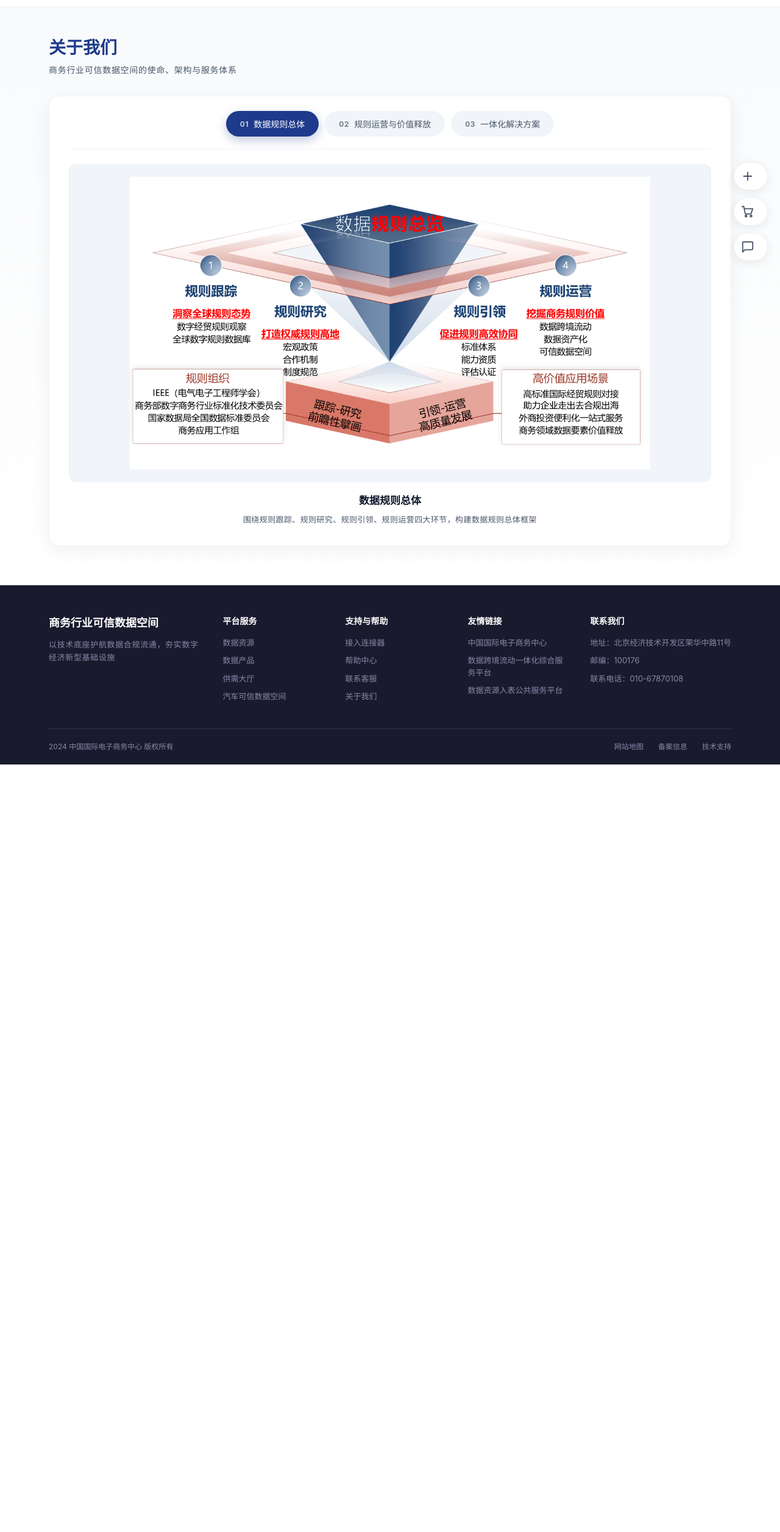
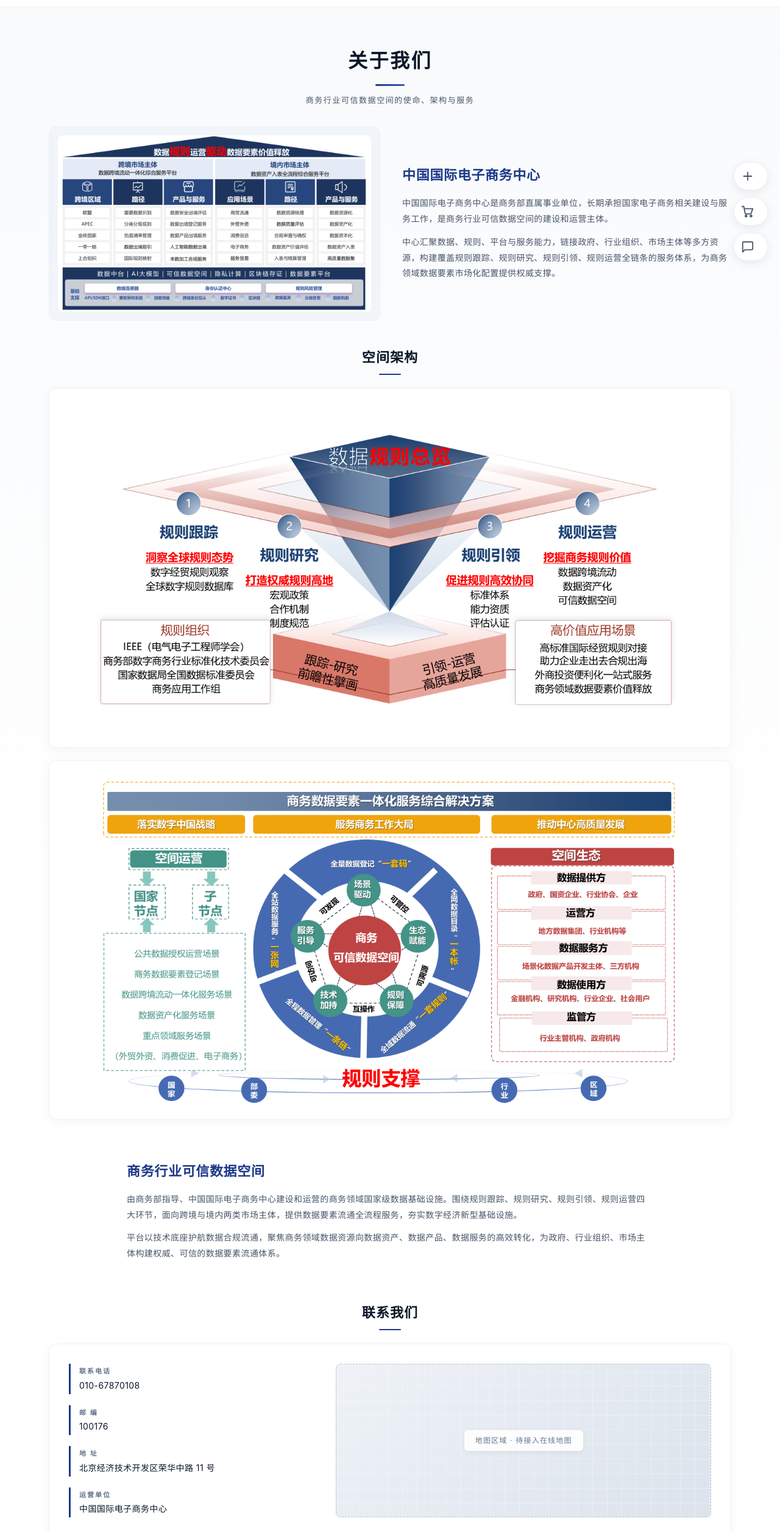
Before and after one commit to poxuxuxux/trusted-data-space, a plain HTML site: page about.html in a window 1280 px wide. Shown: the part 53-2566 px from the top of the page at 61% size. Before the commit the page ends 1307 px from the top, so only its background shows below. Drawn offline with Linux system fonts and the light colour scheme.

Commit message:
更新可信数据空间页面样式与交互

```diff
--- a/about.html
+++ b/about.html
@@ -80,55 +80,72 @@
   <!-- 主体内容 -->
   <main class="page-main about-main">
     <div class="container">
-      <h1 class="page-title">关于我们</h1>
-      <p class="page-desc">商务行业可信数据空间的使命、架构与服务体系</p>
+      <header class="about-hero">
+        <h1>关于我们</h1>
+        <p>商务行业可信数据空间的使命、架构与服务</p>
+      </header>
 
-      <section class="about-gallery" id="aboutGallery">
-        <div class="about-tabs">
-          <button class="about-tab active">
-            <span class="about-tab-num">01</span>
-            <span>数据规则总体</span>
-          </button>
-          <button class="about-tab">
-            <span class="about-tab-num">02</span>
-            <span>规则运营与价值释放</span>
-          </button>
-          <button class="about-tab">
-            <span class="about-tab-num">03</span>
-            <span>一体化解决方案</span>
-          </button>
+      <!-- 1. 空间介绍：左图右文 -->
+      <section class="about-section about-intro">
+        <div class="about-media">
+          <img src="./assets/images/关于我们/slide2.png" alt="数据规则运营与价值释放">
         </div>
+        <div class="about-text">
+          <h2>中国国际电子商务中心</h2>
+          <p>中国国际电子商务中心是商务部直属事业单位，长期承担国家电子商务相关建设与服务工作，是商务行业可信数据空间的建设和运营主体。</p>
+          <p>中心汇聚数据、规则、平台与服务能力，链接政府、行业组织、市场主体等多方资源，构建覆盖规则跟踪、规则研究、规则引领、规则运营全链条的服务体系，为商务领域数据要素市场化配置提供权威支撑。</p>
+        </div>
+      </section>
 
-        <div class="about-stage">
-          <figure class="about-panel active">
-            <div class="about-panel-frame">
-              <img src="./assets/images/关于我们/slide1.png" alt="数据规则总体">
+      <!-- 2. 空间架构：居中标题 + 两张大图 -->
+      <section class="about-section about-arch">
+        <h2 class="about-section-title">空间架构</h2>
+        <div class="about-arch-stack">
+          <div class="about-arch-frame">
+            <img src="./assets/images/关于我们/slide1.png" alt="数据规则总体">
+          </div>
+          <div class="about-arch-frame">
+            <img src="./assets/images/关于我们/slide3.png" alt="商务数据要素一体化服务综合解决方案">
+          </div>
+        </div>
+      </section>
+
+      <!-- 3. 公司介绍：纯文字 -->
+      <section class="about-section about-company about-company-text-only">
+        <div class="about-text">
+          <h2>商务行业可信数据空间</h2>
+          <p>由商务部指导、中国国际电子商务中心建设和运营的商务领域国家级数据基础设施。围绕规则跟踪、规则研究、规则引领、规则运营四大环节，面向跨境与境内两类市场主体，提供数据要素流通全流程服务，夯实数字经济新型基础设施。</p>
+          <p>平台以技术底座护航数据合规流通，聚焦商务领域数据资源向数据资产、数据产品、数据服务的高效转化，为政府、行业组织、市场主体构建权威、可信的数据要素流通体系。</p>
+        </div>
+      </section>
+
+
+
+      <!-- 5. 联系我们：左信息 + 右地图占位 -->
+      <section class="about-section about-contact" id="contact">
+        <h2 class="about-section-title">联系我们</h2>
+        <div class="about-contact-grid">
+          <div class="about-contact-info">
+            <div class="contact-item">
+              <span class="contact-label">联系电话</span>
+              <span>010-67870108</span>
             </div>
-            <figcaption>
-              <span class="about-panel-title">数据规则总体</span>
-              <span class="about-panel-desc">围绕规则跟踪、规则研究、规则引领、规则运营四大环节，构建数据规则总体框架</span>
-            </figcaption>
-          </figure>
-
-          <figure class="about-panel">
-            <div class="about-panel-frame">
-              <img src="./assets/images/关于我们/slide2.png" alt="数据规则运营驱动数据要素价值释放">
+            <div class="contact-item">
+              <span class="contact-label">邮 编</span>
+              <span>100176</span>
             </div>
-            <figcaption>
-              <span class="about-panel-title">数据规则运营驱动数据要素价值释放</span>
-              <span class="about-panel-desc">面向跨境与境内两类市场主体，提供规则运营全流程服务能力</span>
-            </figcaption>
-          </figure>
-
-          <figure class="about-panel">
-            <div class="about-panel-frame">
-              <img src="./assets/images/关于我们/slide3.png" alt="商务数据要素一体化服务综合解决方案">
+            <div class="contact-item">
+              <span class="contact-label">地 址</span>
+              <span>北京经济技术开发区荣华中路 11 号</span>
             </div>
-            <figcaption>
-              <span class="about-panel-title">商务数据要素一体化服务综合解决方案</span>
-              <span class="about-panel-desc">围绕空间运营、空间生态与规则支撑，形成一体化综合解决方案</span>
-            </figcaption>
-          </figure>
+            <div class="contact-item">
+              <span class="contact-label">运营单位</span>
+              <span>中国国际电子商务中心</span>
+            </div>
+          </div>
+          <div class="about-contact-map" aria-label="地图占位">
+            <span>地图区域 · 待接入在线地图</span>
+          </div>
         </div>
       </section>
     </div>
--- a/assets/css/common.css
+++ b/assets/css/common.css
@@ -461,144 +461,258 @@
 
 /* ========== 关于我们 页面 ========== */
 .about-main {
-  background: linear-gradient(180deg, #F8FAFC 0%, #FFFFFF 100%);
-}
-
-.about-gallery {
-  margin-top: 32px;
-  background: var(--white);
-  border: 1px solid var(--border-light);
-  border-radius: var(--radius-xl);
-  box-shadow: 0 8px 30px rgba(15, 23, 42, 0.06);
-  padding: 24px 32px 32px;
-}
-
-.about-tabs {
-  display: flex;
-  justify-content: center;
-  gap: 10px;
-  flex-wrap: wrap;
-  padding-bottom: 20px;
-  border-bottom: 1px solid var(--border-light);
-}
-
-.about-tab {
-  display: inline-flex;
-  align-items: center;
-  gap: 8px;
-  padding: 10px 22px;
-  border-radius: var(--radius-full);
-  background: var(--bg-section);
-  color: var(--text-secondary);
-  font-size: 14px;
-  font-weight: 500;
-  border: 1px solid transparent;
-  transition: all 0.2s;
-}
-
-.about-tab:hover {
-  background: var(--primary-bg);
-  color: var(--primary);
-}
-
-.about-tab.active {
+  background: linear-gradient(180deg, #F8FAFC 0%, #FFFFFF 60%);
+}
+
+.about-hero {
+  text-align: center;
+  padding: 16px 0 32px;
+}
+.about-hero h1 {
+  font-size: 32px;
+  font-weight: 700;
+  color: var(--text-primary);
+  letter-spacing: 0.08em;
+}
+.about-hero h1::after {
+  content: '';
+  display: block;
+  width: 48px;
+  height: 3px;
+  background: linear-gradient(90deg, var(--primary), var(--primary-light));
+  margin: 14px auto 0;
+  border-radius: 2px;
+}
+.about-hero p {
+  margin-top: 14px;
+  font-size: 13px;
+  color: var(--text-secondary);
+  letter-spacing: 0.12em;
+}
+
+.about-section {
+  margin-bottom: 44px;
+}
+.about-section:last-child {
+  margin-bottom: 0;
+}
+
+.about-section-title {
+  text-align: center;
+  font-size: 22px;
+  font-weight: 700;
+  color: var(--text-primary);
+  margin-bottom: 22px;
+  letter-spacing: 0.05em;
+}
+.about-section-title::after {
+  content: '';
+  display: block;
+  width: 36px;
+  height: 2px;
   background: var(--primary);
-  color: var(--white);
-  box-shadow: 0 6px 16px rgba(30, 58, 138, 0.28);
-}
-
-.about-tab-num {
-  font-size: 12px;
-  font-weight: 700;
-  letter-spacing: 0.05em;
-  opacity: 0.75;
-}
-
-.about-stage {
-  padding-top: 24px;
-}
-
-.about-panel {
-  display: none;
-  flex-direction: column;
-  align-items: center;
-  gap: 18px;
-}
-
-.about-panel.active {
-  display: flex;
-  animation: aboutFadeIn 0.35s ease;
-}
-
-@keyframes aboutFadeIn {
-  from {
-    opacity: 0;
-    transform: translateY(8px);
-  }
-  to {
-    opacity: 1;
-    transform: translateY(0);
-  }
-}
-
-.about-panel-frame {
-  width: 100%;
+  margin: 10px auto 0;
+  border-radius: 1px;
+}
+
+.about-intro,
+.about-company {
+  display: grid;
+  grid-template-columns: 1fr 1fr;
+  gap: 32px;
+  align-items: stretch;
+}
+
+.about-media {
   background: var(--bg-section);
   border: 1px solid var(--border-light);
   border-radius: var(--radius-lg);
-  padding: 20px;
+  padding: 14px;
   display: flex;
   align-items: center;
   justify-content: center;
-}
-
-.about-panel-frame img {
+  overflow: hidden;
+}
+.about-media img {
   display: block;
   max-width: 100%;
-  max-height: 480px;
+  max-height: 360px;
   width: auto;
   height: auto;
   object-fit: contain;
-}
-
-.about-panel figcaption {
+  border-radius: var(--radius-md);
+}
+
+.about-text {
   display: flex;
   flex-direction: column;
-  align-items: center;
-  gap: 6px;
+  justify-content: center;
+  gap: 12px;
+  padding: 4px;
+}
+.about-text h2 {
+  font-size: 22px;
+  font-weight: 700;
+  color: var(--primary);
+  margin-bottom: 4px;
+  letter-spacing: 0.03em;
+}
+.about-text p {
+  font-size: 14px;
+  color: var(--text-secondary);
+  line-height: 1.85;
+  letter-spacing: 0.03em;
+}
+
+.about-arch {
   text-align: center;
-  max-width: 720px;
-}
-
-.about-panel-title {
-  font-size: 17px;
-  font-weight: 700;
+}
+.about-arch-frame {
+  background: var(--white);
+  border: 1px solid var(--border-light);
+  border-radius: var(--radius-lg);
+  padding: 24px;
+  display: flex;
+  align-items: center;
+  justify-content: center;
+  box-shadow: 0 4px 20px rgba(15, 23, 42, 0.04);
+}
+.about-arch-frame img {
+  display: block;
+  max-width: 100%;
+  max-height: 540px;
+  width: auto;
+  height: auto;
+  object-fit: contain;
+}
+
+.about-arch-stack {
+  display: flex;
+  flex-direction: column;
+  gap: 20px;
+  align-items: center;
+}
+
+.about-arch-stack .about-arch-frame {
+  width: 100%;
+}
+
+.about-company.about-company-text-only {
+  display: block;
+}
+
+.about-company-text-only .about-text {
+  max-width: 880px;
+  margin: 0 auto;
+  padding: 24px 8px;
+}
+
+.about-contact-grid {
+  display: grid;
+  grid-template-columns: 1fr 1.5fr;
+  gap: 28px;
+  background: var(--white);
+  border: 1px solid var(--border-light);
+  border-radius: var(--radius-lg);
+  padding: 32px;
+  box-shadow: 0 4px 16px rgba(15, 23, 42, 0.04);
+}
+
+.about-contact-info {
+  display: flex;
+  flex-direction: column;
+  gap: 18px;
+  justify-content: center;
+}
+.contact-item {
+  display: flex;
+  flex-direction: column;
+  gap: 4px;
+  padding: 4px 0 4px 14px;
+  border-left: 3px solid var(--primary);
+}
+.contact-label {
+  font-size: 11px;
+  color: var(--text-tertiary);
+  letter-spacing: 0.18em;
+  font-weight: 600;
+}
+.contact-item span:not(.contact-label) {
+  font-size: 14px;
   color: var(--text-primary);
-}
-
-.about-panel-desc {
-  font-size: 13px;
-  color: var(--text-secondary);
-  line-height: 1.7;
   letter-spacing: 0.03em;
 }
 
+.about-contact-map {
+  position: relative;
+  background: linear-gradient(135deg, #EEF2F7 0%, #DCE3EC 100%);
+  border: 1px dashed #B8C4D4;
+  border-radius: var(--radius-md);
+  min-height: 240px;
+  display: flex;
+  align-items: center;
+  justify-content: center;
+  overflow: hidden;
+}
+.about-contact-map::before {
+  content: '';
+  position: absolute;
+  inset: 0;
+  background-image:
+    linear-gradient(0deg, transparent 24%, rgba(255, 255, 255, 0.6) 25%, rgba(255, 255, 255, 0.6) 26%, transparent 27%, transparent 74%, rgba(255, 255, 255, 0.6) 75%, rgba(255, 255, 255, 0.6) 76%, transparent 77%),
+    linear-gradient(90deg, transparent 24%, rgba(255, 255, 255, 0.6) 25%, rgba(255, 255, 255, 0.6) 26%, transparent 27%, transparent 74%, rgba(255, 255, 255, 0.6) 75%, rgba(255, 255, 255, 0.6) 76%, transparent 77%);
+  background-size: 48px 48px;
+  opacity: 0.55;
+}
+.about-contact-map span {
+  position: relative;
+  background: rgba(255, 255, 255, 0.92);
+  padding: 8px 18px;
+  border-radius: var(--radius-sm);
+  font-size: 12px;
+  color: var(--text-tertiary);
+  letter-spacing: 0.1em;
+  box-shadow: 0 2px 8px rgba(15, 23, 42, 0.06);
+}
+
+@media (max-width: 992px) {
+  .about-intro,
+  .about-company {
+    grid-template-columns: 1fr;
+  }
+
+  .about-contact-grid {
+    grid-template-columns: 1fr;
+  }
+}
+
 @media (max-width: 768px) {
-  .about-gallery {
-    padding: 16px 16px 24px;
-  }
-
-  .about-tab {
-    padding: 8px 14px;
-    font-size: 13px;
-  }
-
-  .about-panel-frame {
-    padding: 10px;
-  }
-
-  .about-panel-frame img {
-    max-height: 240px;
+  .about-hero h1 {
+    font-size: 26px;
+  }
+
+  .about-section-title {
+    font-size: 18px;
+  }
+
+  .about-text h2 {
+    font-size: 18px;
+  }
+
+  .about-media img {
+    max-height: 220px;
+  }
+
+  .about-arch-frame {
+    padding: 14px;
+  }
+
+  .about-arch-frame img {
+    max-height: 320px;
+  }
+
+  .about-contact-grid {
+    padding: 22px;
   }
 }
 
```
Also changed, not shown: assets/js/common.js (+1 -14 lines).
